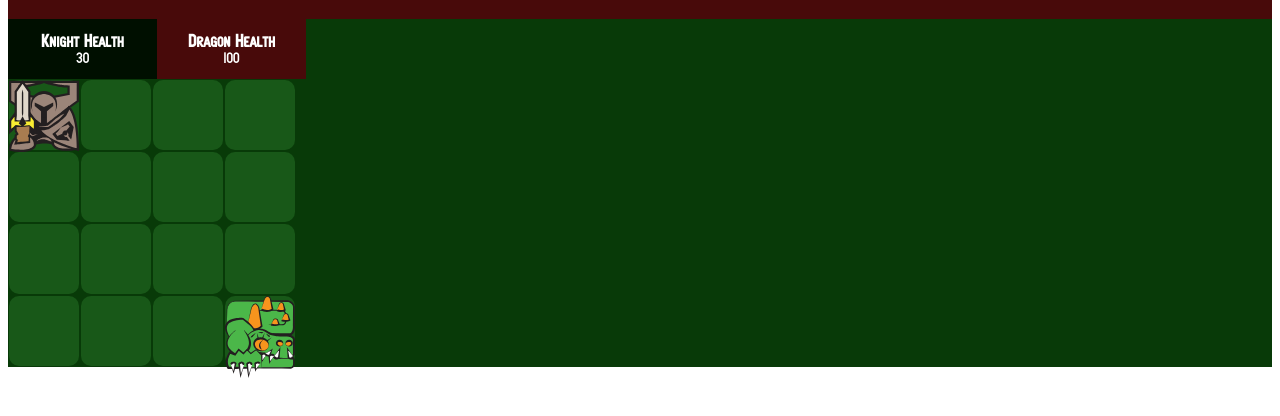
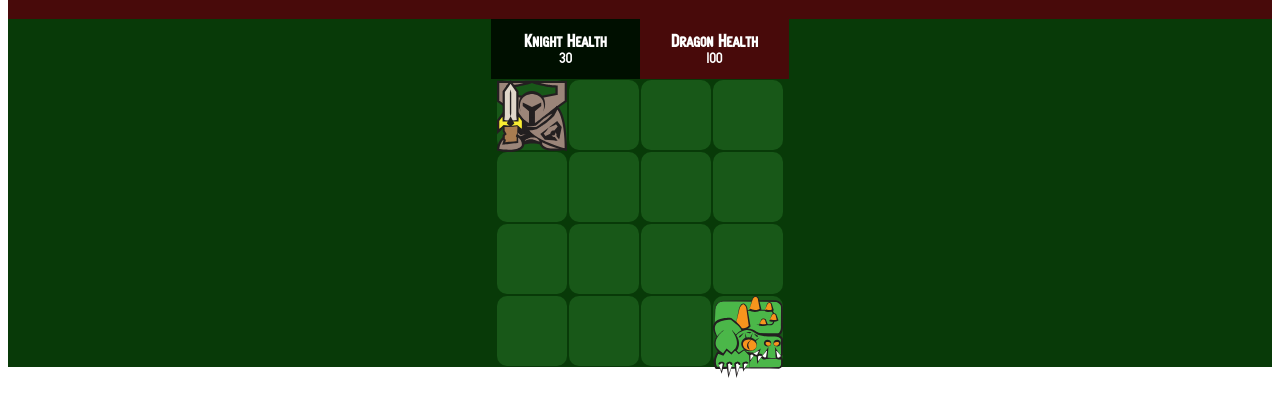
Before and after one commit to deric10000/knight_vs_dragon, a React app: page / in a window 1280 px wide. Shown: the part 64-480 px from the top of the page. Built offline with nearby package versions, Linux system fonts and the light colour scheme.

Commit message:
updated to center align the game board

```diff
--- a/src/index.css
+++ b/src/index.css
@@ -9,7 +9,7 @@ font-style: normal;
 }
 
 .game {
-  float: left;
+  display: table;
   background:  #083A08;
   width: 100%;
   font-family: "Atarian";
@@ -24,7 +24,8 @@ header {
 }
 
 .board {
-  width: 100%;
+  display: table;
+  margin: auto;
   background: #083A08;
 }
 
@@ -49,6 +50,7 @@ header {
 .hitpoints {
   display: table;
   text-align: center;
+  margin: auto;
 }
 
 .hitpoints h3 {
@@ -82,7 +84,7 @@ header {
 
 .flexcontainer {
    display: flex;
-   width: 308px;
+   width: 288px;
    flex-direction: row;
    justify-content: flex-start;
    flex-wrap: wrap;
```
